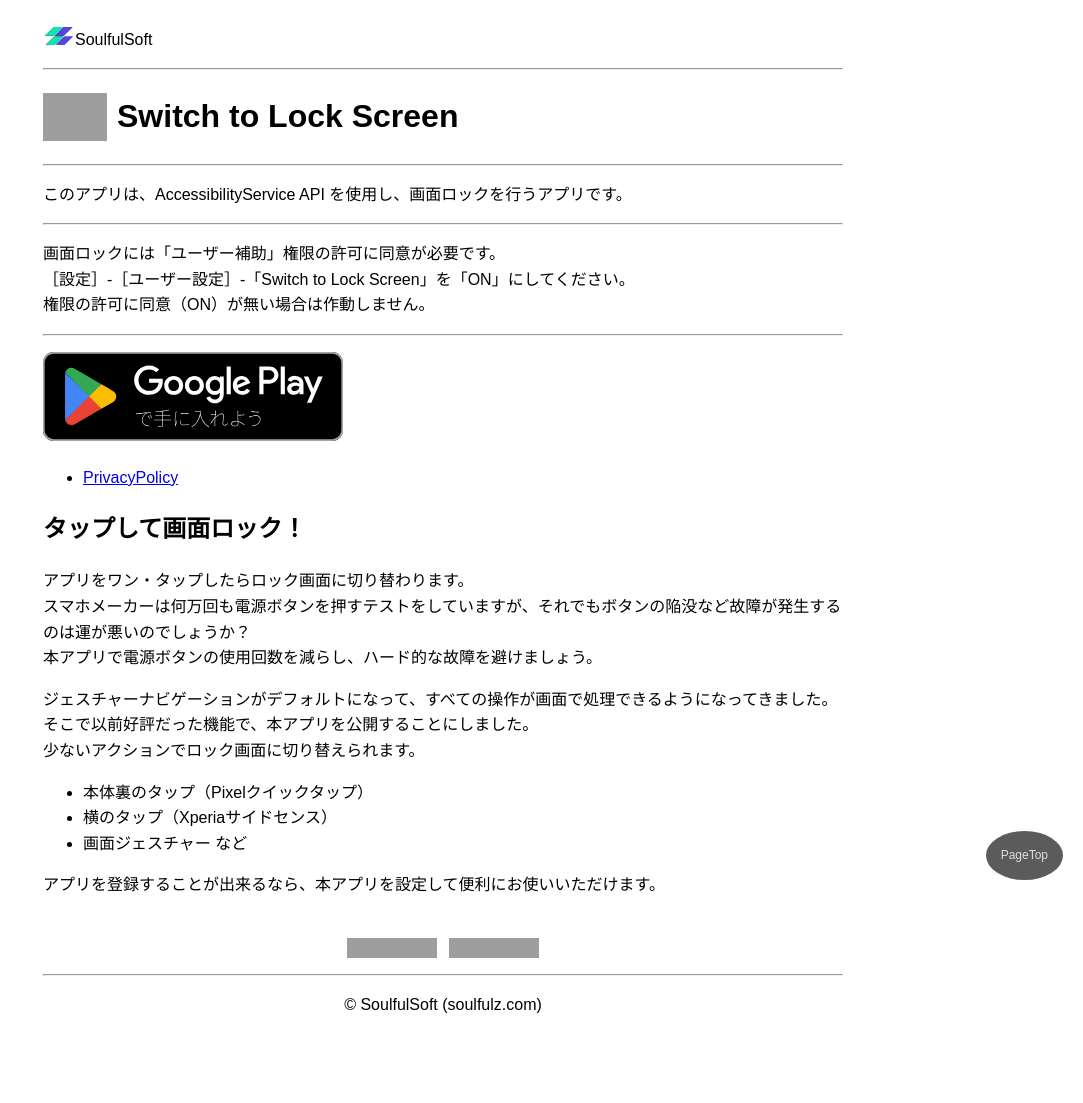
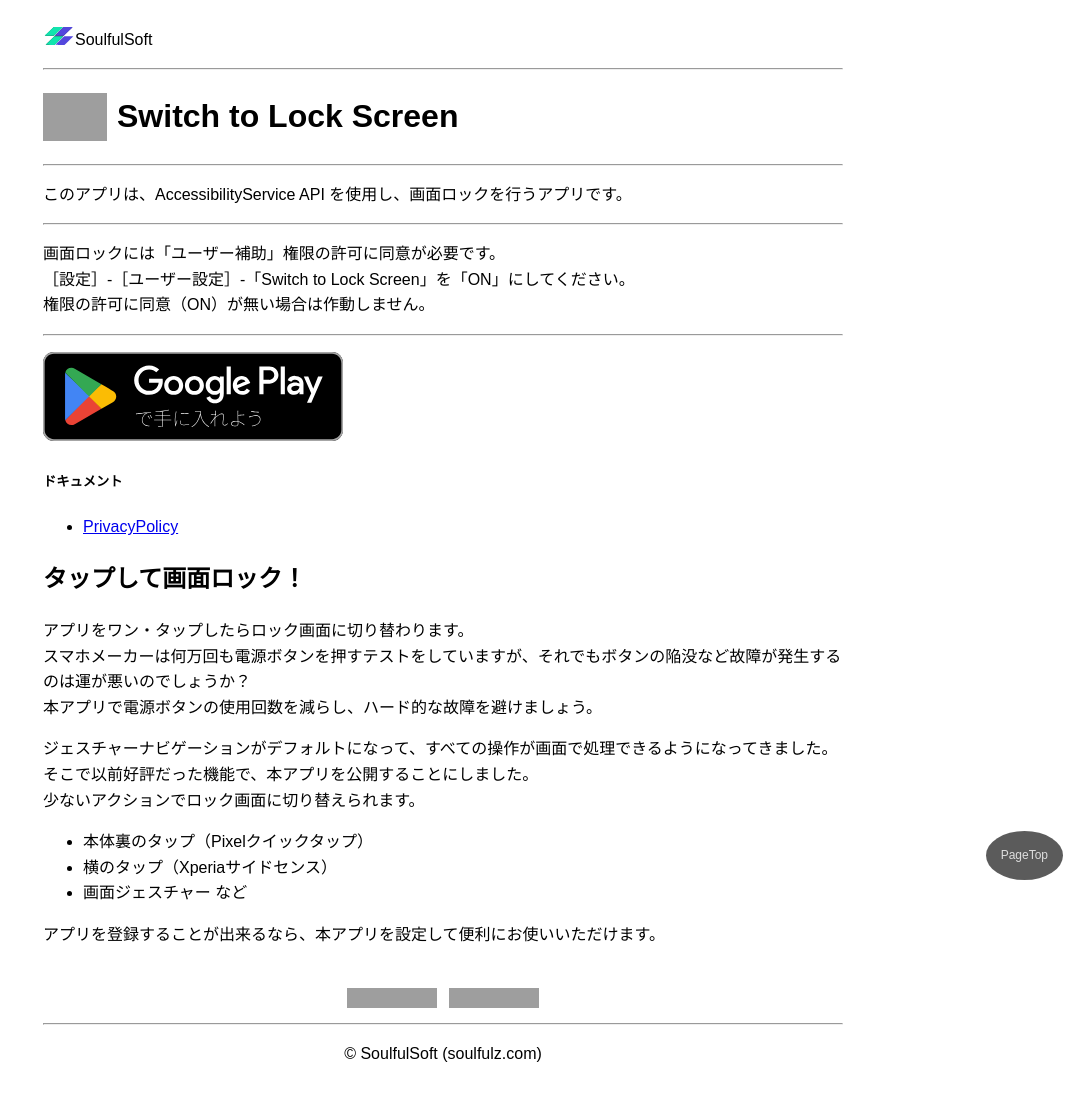
Before and after one commit to SoulfulSoft/soulfulsoft.github.io, a Jekyll site: the page built from switch_to_lock_screen/index.md, in a window 1280 px wide. Shown: the whole page, without its empty margins (197-1280 px from the left). Built offline with Jekyll 4.4.1, drawn with Linux system fonts in a browser that asks for light colours; our own code applies the rules of GitHub Pages for plain Markdown files; before the commit the page ends 1053 px from its top, so only the background shows below that; grey boxes are pictures that could not be loaded.

Commit message:
Update index.md

```diff
--- a/switch_to_lock_screen/index.md
+++ b/switch_to_lock_screen/index.md
@@ -22,6 +22,7 @@ topa: ".."
 
 <a href="https://play.google.com/store/apps/details?id=com.soulfulz.switchtolockscreen" target="_blank"><img src="../images/GetItOnGooglePlay_Badge_Web_color_Japanese.svg" width="300"></a>
 
+##### ドキュメント
 - [PrivacyPolicy](privacy-policy)
 
 ## タップして画面ロック！
```
